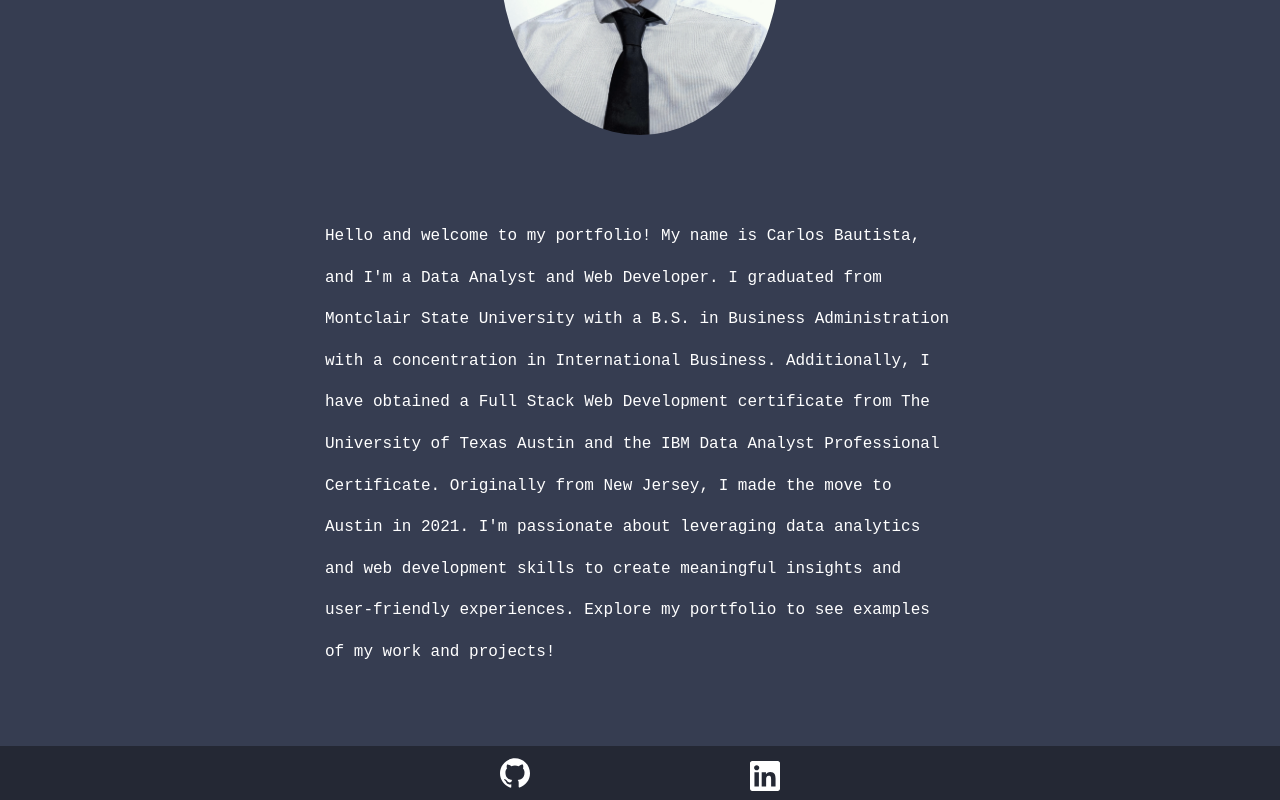
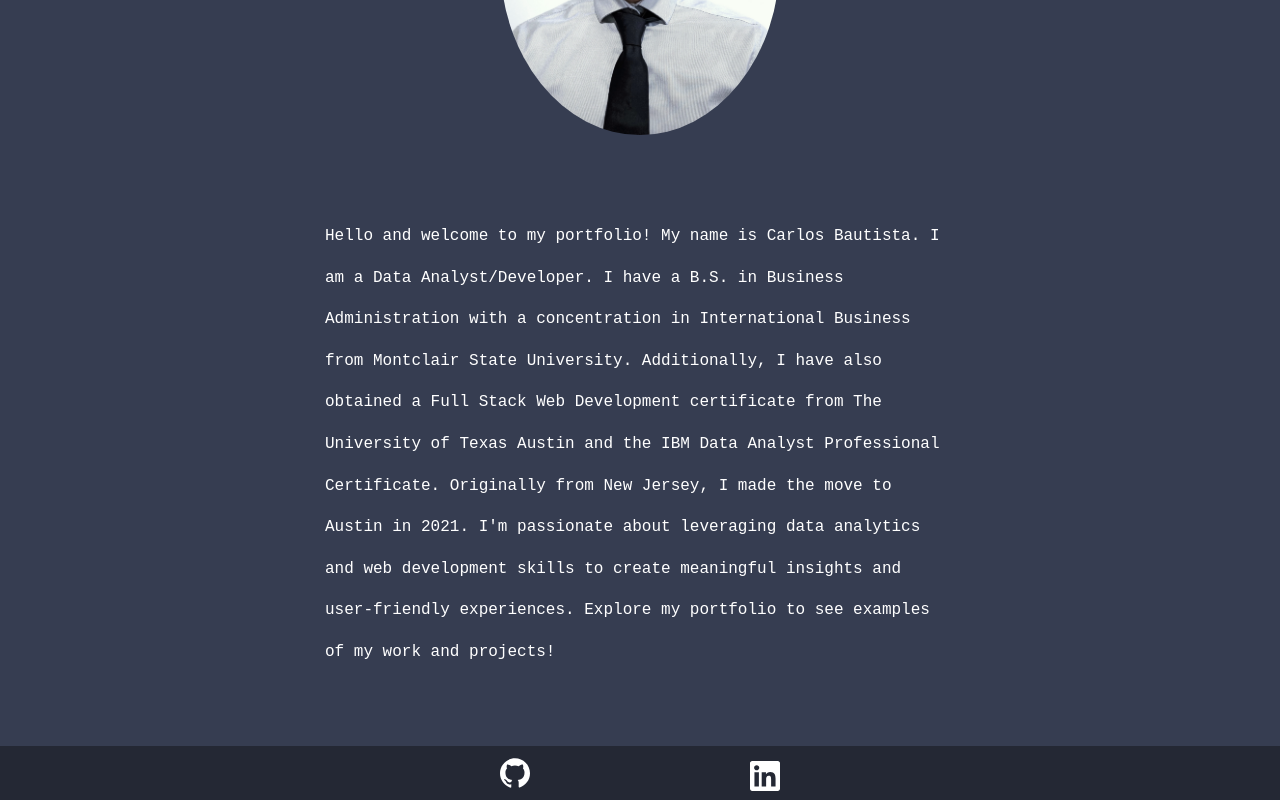
Before and after one commit to CxLos/CxLos-Portfolio, a React (Create React App) app in the folder cxlos20-portfolio/: page / in a window 1280 px wide. Shown: the part 474-1274 px from the top of the page. Built offline with nearby package versions, Linux system fonts and the light colour scheme.

Commit message:
updated bio

```diff
--- a/cxlos20-portfolio/src/components/pages/about.js
+++ b/cxlos20-portfolio/src/components/pages/about.js
@@ -54,7 +54,7 @@ const About = () => {
                 <div className='border'>
                     <div>
                         <p className='bio '>
-                        Hello and welcome to my portfolio! My name is Carlos Bautista, and I'm a Data Analyst and Web Developer. I graduated from Montclair State University with a B.S. in Business Administration with a concentration in International Business. Additionally, I have obtained a Full Stack Web Development certificate from The University of Texas Austin and the IBM Data Analyst Professional Certificate.
+                        Hello and welcome to my portfolio! My name is Carlos Bautista. I am a Data Analyst/Developer. I have a B.S. in Business Administration with a concentration in International Business from Montclair State University. Additionally, I have also obtained a Full Stack Web Development certificate from The University of Texas Austin and the IBM Data Analyst Professional Certificate.
 
                         Originally from New Jersey, I made the move to Austin in 2021. I'm passionate about leveraging data analytics and web development skills to create meaningful insights and user-friendly experiences. Explore my portfolio to see examples of my work and projects!
                         </p>
```
